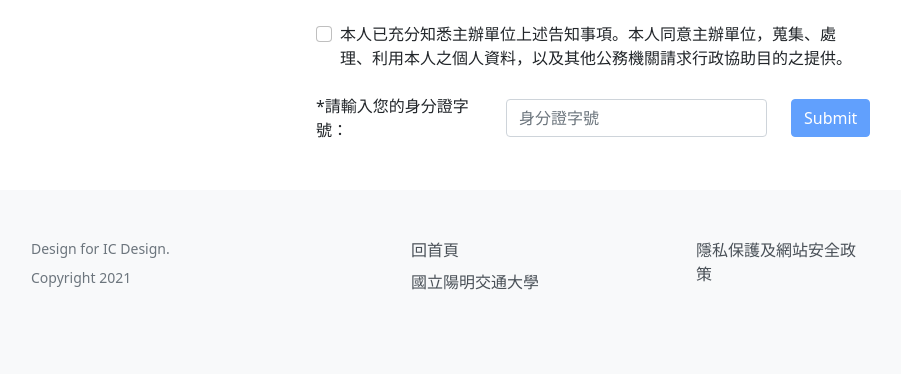
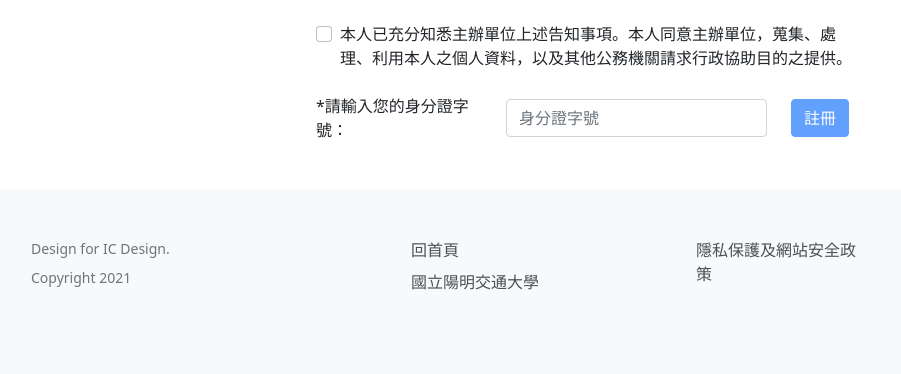
Before and after one commit to KenLu0929/icdesign, a Django app: page /registration in a window 1280 px wide. Shown: the part 808-1182 px from the top of the page, without its empty margins (51-952 px from the left). Run offline with Django 3.2, Linux system fonts and the light colour scheme; some libraries are stand-ins or nearby versions.

Commit message:
registration fixed button lan.

```diff
--- a/pages/templates/pages/registration.html
+++ b/pages/templates/pages/registration.html
@@ -56,7 +56,7 @@
                             <div class="col-2">
                                 <!-- Button trigger modal -->
                                 <button id="submitBtnReg" type="button" class="btn btn-primary" data-bs-toggle="modal"
-                                        data-bs-target="#signupModal" disabled>Submit
+                                        data-bs-target="#signupModal" disabled>註冊
                                 </button>
                             </div>
                         </div>
```
